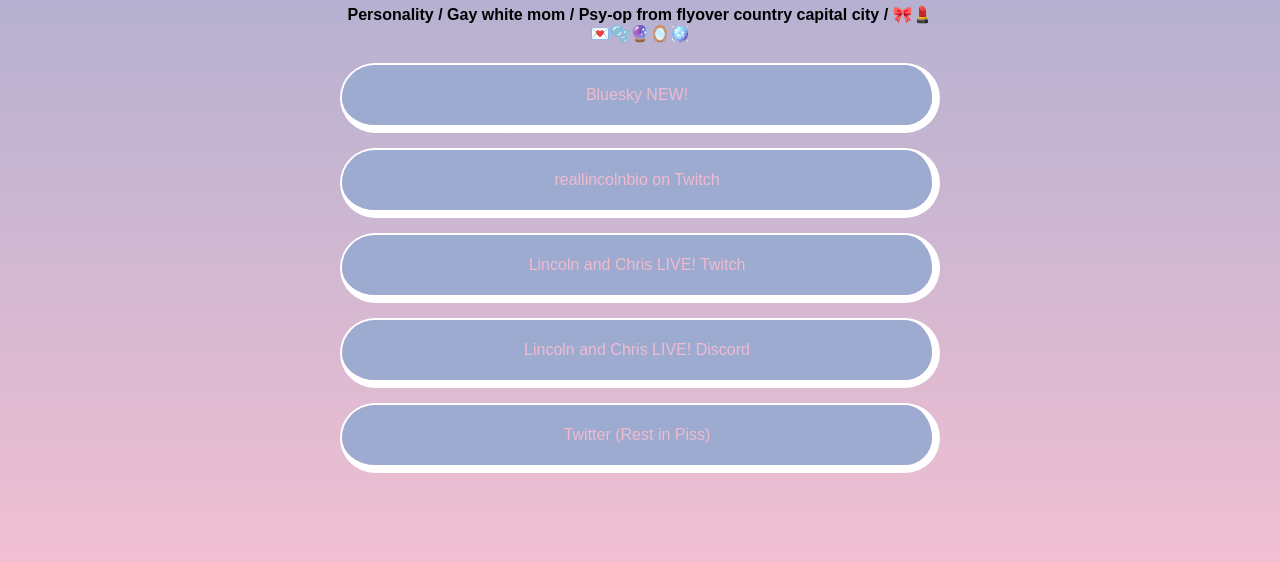
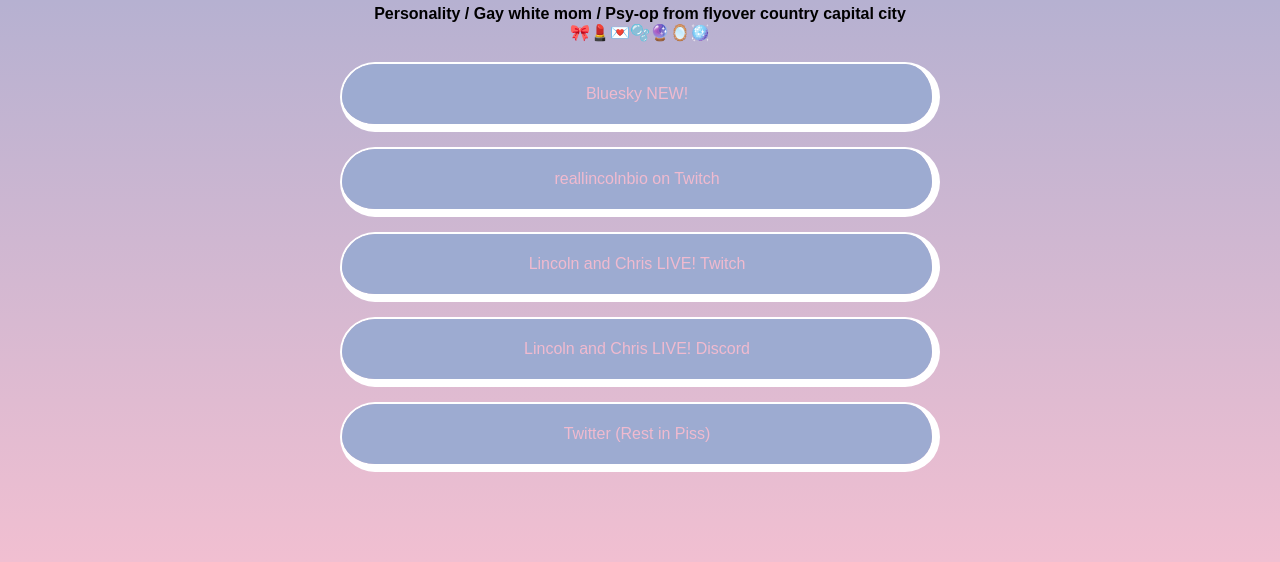
Before and after one commit to reallincolnbio/brieplay, a plain HTML site: page index.html in a window 1280 px wide. Shown: the part 238-800 px from the top of the page. Drawn offline with Linux system fonts and the light colour scheme.

Commit message:
Update index.html

```diff
--- a/index.html
+++ b/index.html
@@ -21,7 +21,7 @@
       <img src="lblogo.png" alt="Logo">
     </div>
     <h1>@brieplay</h1>
-    <h2>Personality / Gay white mom / Psy-op from flyover country capital city / 🎀💄💌🫧🔮🪞🪩</h2>
+    <h2>Personality / Gay white mom / Psy-op from flyover country capital city<br>🎀💄💌🫧🔮🪞🪩</h2>
     <div class="share-button">
       <div class="share-icon"></div>
     </div>
```
